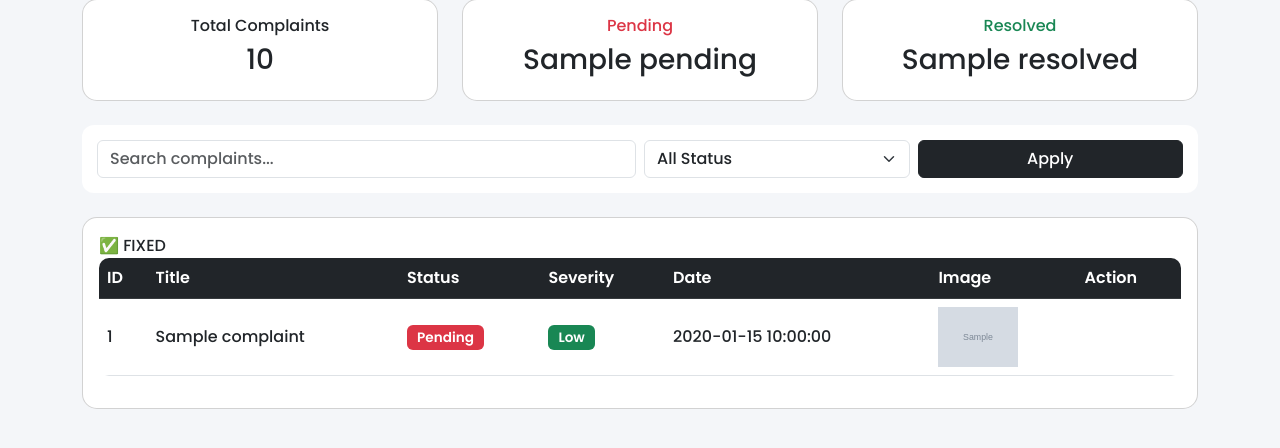
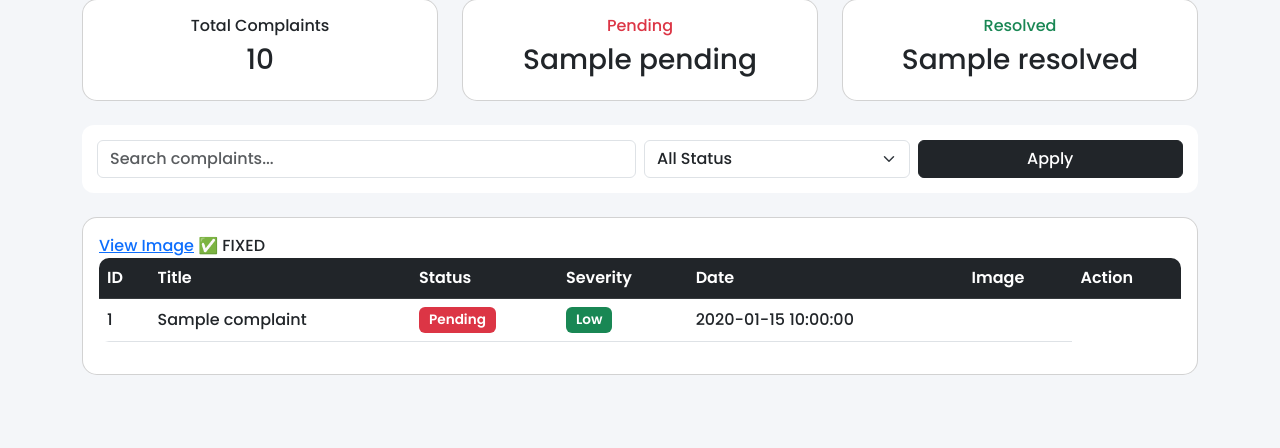
Before and after one commit to Pasyanthi/swacchagrahi-project, a Flask app: template templates/dashboard.html in a window 1280 px wide. Shown: the part 163-611 px from the top of the page. Run offline with Flask 3, Linux system fonts and the light colour scheme; the template is opened without the code that fills it: most values are stand-ins (such as "Sample title", 1, 10 or a date in 2020); grey boxes marked "Sample" are stand-in pictures.

Commit message:
fix dashboard image error

```diff
--- a/templates/dashboard.html
+++ b/templates/dashboard.html
@@ -186,11 +186,11 @@ value="{{ request.args.get('search','') }}">
 
 <td>{{ complaint.created_at }}</td>
 
-<td>
-<a href="{{ url_for('static', filename='uploads/' + complaint.image) }}" target="_blank">
-<img src="{{ url_for('static', filename='uploads/' + complaint.image) }}" width="80">
-</a>
-</td>
+{% if complaint[5] %}
+<a href="{{ url_for('static', filename='uploads/' + complaint[5]) }}" target="_blank">View Image</a>
+{% else %}
+No Image
+{% endif %}
 
 <td>
 
```
